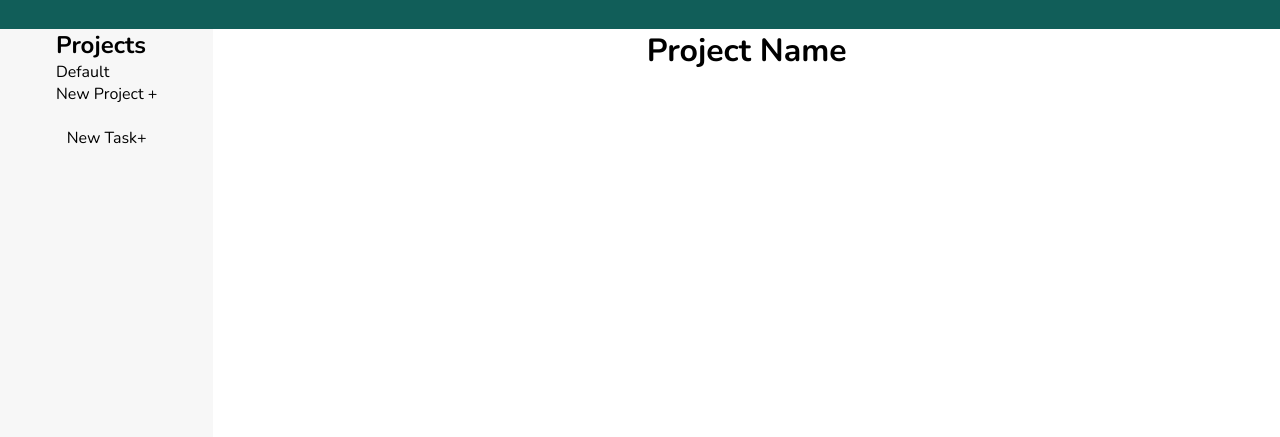
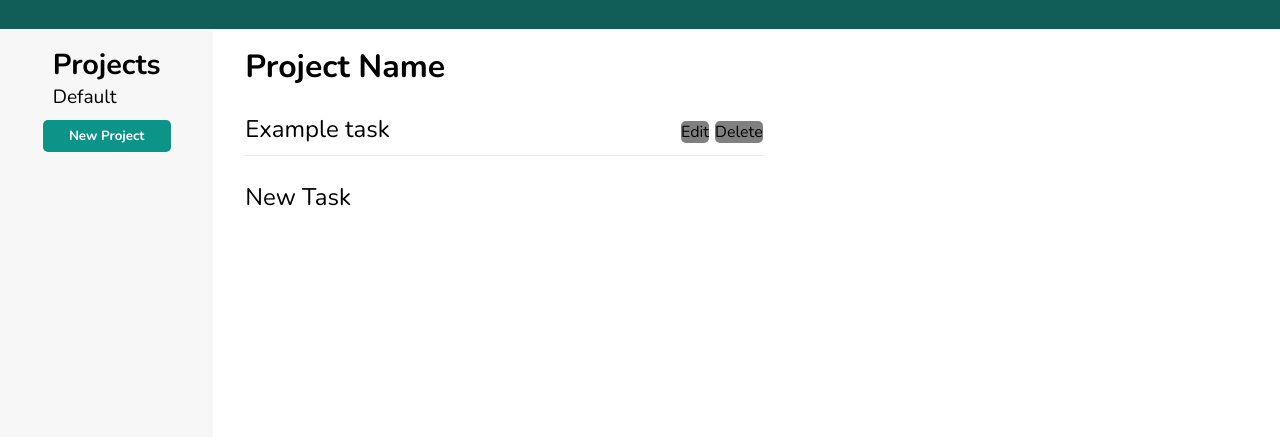
Before and after one commit to LincolnHubbard/to-do, a website built with webpack: page src/index.html in a window 1280 px wide. Shown: the part 101-538 px from the top of the page. Built offline with nearby package versions, Linux system fonts and the light colour scheme.

Commit message:
updates to mockup of main page

```diff
--- a/src/index.html
+++ b/src/index.html
@@ -19,17 +19,24 @@
           </header>
     <div class="content">
         <div class="sidebar">
-            <ul>
+            <ul id="project-list">
                 <h2>Projects</h2>
                 <li>Default</li>
-                <li>New Project +</li>
             </ul>
-        </br>
-            <p>New Task+</p>
+            <button>New Project</button>
         </div>
         <div class="main">
             <h1>Project Name</h1>
-            <p>New Task</p>
+            <ul id="task-list">
+                <li class="task">
+                    <p id="task-title">Example task</p>
+                    <div>
+                        <button>Edit</button>
+                        <button>Delete</button>
+                    </div>
+                </li>
+            </ul>
+            <button>New Task</button>
         </div>
     </div>
 </body>
--- a/src/style.css
+++ b/src/style.css
@@ -3,13 +3,15 @@
 * {
     margin: 0;
     padding: 0;
-    font-family: "Nunito",sans-serif;
+    font-family: "Nunito", sans-serif;
 }
+
 
 
 body, html{
    height: 100%;
 }
+
 li{
     list-style: none;
 }
@@ -26,6 +28,7 @@ header{
     justify-content: center;
     align-items: center;
     gap: 10px;
+    font-family: "Nunito", sans-serif;
 }
 
 .content{
@@ -38,11 +41,59 @@ header{
   background-color: #f7f7f7;
   display: flex;
   flex-direction: column;
+  gap: 10px;
   align-items: center;
+  padding-top: 1rem;
+  font-size: 1.2rem;
+}
+
+.sidebar button{
+    border: none;
+    background-color: #0d9488;
+    color: white;
+    font-weight: bold;
+    width: 60%;
+    height: 2rem;
+    border-radius: 5px;
+
 }
 
 .main{
     background-color: white;
-    display: grid;
-    justify-content: center;
+    display: flex;
+    flex-direction: column;
+    gap: 25px;
+    padding-left: 2rem;
+    padding-top: 1rem;
 }
+
+.main button{
+    color: black;
+    font-size: 1.5rem;
+    background-color: white;
+    border: none;
+    border-radius: 5px;
+    align-self: flex-start;
+}
+
+.main button:hover{
+    color:#0d9488;
+}
+
+.main li{
+    font-size: 1.5rem;
+}
+
+.main .task{
+    display: flex;
+    justify-content: space-between;
+    width:50%;
+    border-bottom: 1px solid #3f3f3f1e;
+    padding-bottom: 10px;;
+}
+
+.main .task button{
+    background-color: grey;
+    font-size: 1rem;
+    justify-self: flex-end;
+}
```
